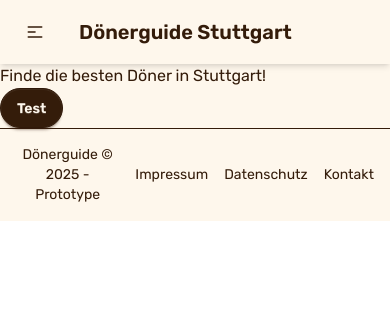
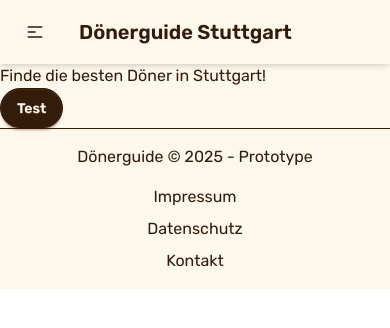
Before and after one commit to DonerGuideStuttgart/DonerGuide, a Next.js app in the folder frontend/: page / in a window 390 px wide. Shown: the top 328 px of the page. Built offline with nearby package versions, Linux system fonts and the light colour scheme.

Commit message:
make footer exponsive to mobile displays.

```diff
--- a/frontend/src/components/Footer.tsx
+++ b/frontend/src/components/Footer.tsx
@@ -1,21 +1,20 @@
 import Link from "next/link";
 
 export default function Footer() {
-    return ( //TODO: fix mobile view & replace links as soon as pages exist
-        <footer className={"footer lg:footer-vertical footer-center text-base-content border-base border-t p-4"}>
-            <div>
-                <aside>
-                    <p>Dönerguide © 2025 - Prototype</p>
+    return ( // TODO: replace links as soon as pages exist
+        <footer
+            className="border-t border-base p-4 text-base-content flex flex-col items-center gap-4
+                lg:flex-row lg:items-center lg:justify-between">
+            <aside className="text-center lg:text-left">
+                <p>Dönerguide © 2025 - Prototype</p>
+            </aside>
 
-                </aside>
-            </div>
-            <div>
-                <nav className={"grid grid-flow-col gap-4"}>
-                    <Link href={"/"} className={"link link-hover"}>Impressum</Link>
-                    <Link href={"/"} className={"link link-hover"}>Datenschutz</Link>
-                    <Link href={"/"} className={"link link-hover"}>Kontakt</Link>
-                </nav>
-            </div>
+            <nav className="flex flex-col items-center gap-2 lg:flex-row lg:gap-4">
+                <Link href="/" className="link link-hover">Impressum</Link>
+                <Link href="/" className="link link-hover">Datenschutz</Link>
+                <Link href="/" className="link link-hover">Kontakt</Link>
+            </nav>
+
         </footer>
     );
 }
```
